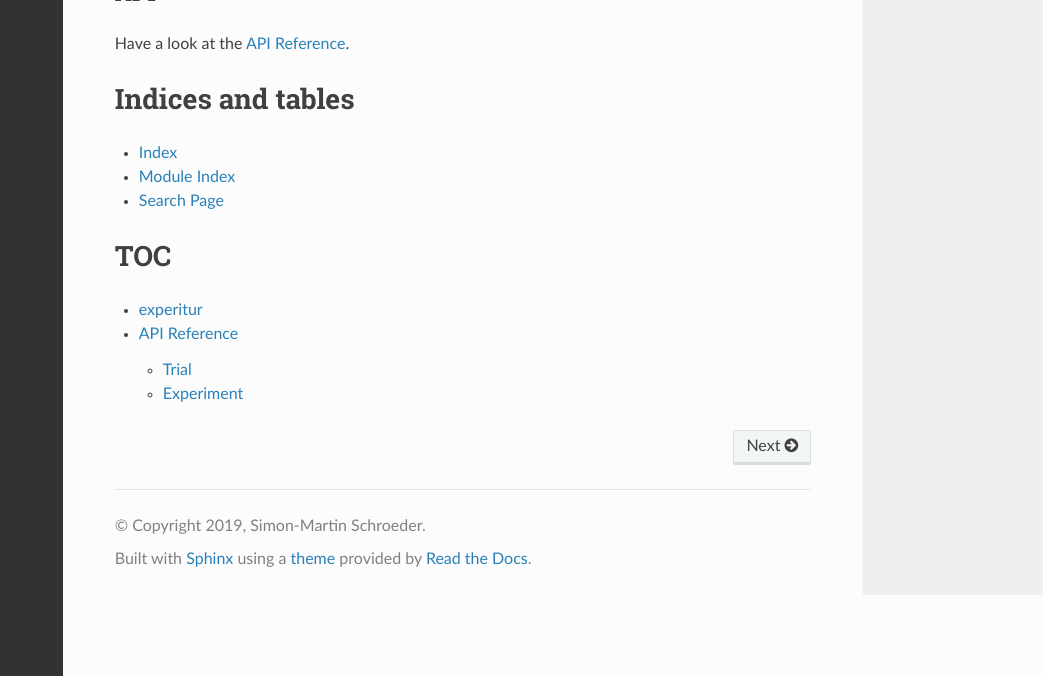
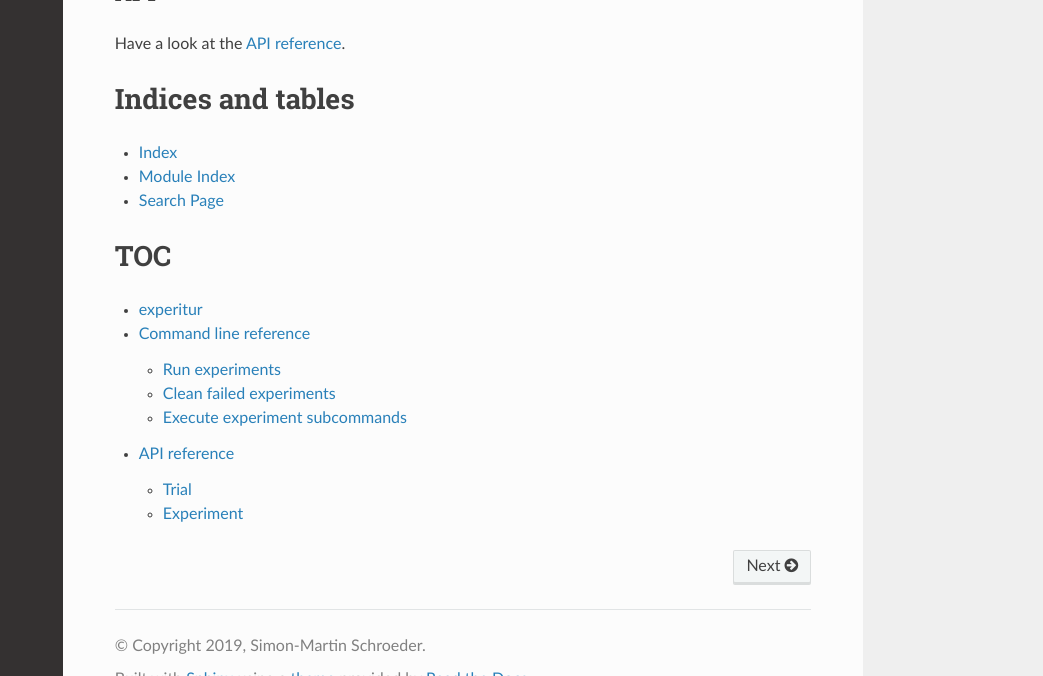
Before and after one commit to moi90/experitur, a Sphinx documentation site: the page built from docs/index.rst, in a window 1280 px wide and 900 px high, scrolled down 875 px, cut to the strip 224-900 px from the top of the window. Shown: the whole strip, without its empty margins (237-1280 px from the left). Built offline with Sphinx 7.4.7 and the Read the Docs theme 2.0.0, drawn with Linux system fonts in a browser that asks for light colours; some of the changed text lies outside the part shown.

Commit message:
Improve documentation

```diff
--- a/docs/api.rst
+++ b/docs/api.rst
@@ -1,4 +1,4 @@
-API Reference
+API reference
 =============
 
 
--- /dev/null
+++ b/docs/cli.rst
@@ -0,0 +1,22 @@
+Command line reference
+======================
+.. program-output:: experitur --help
+    :prompt:
+
+Run experiments
+---------------
+.. program-output:: experitur run --help
+    :prompt:
+
+Clean failed experiments
+------------------------
+.. program-output:: experitur clean --help
+    :prompt:
+
+Run all the experiments specified
+in the *description of experiments* (DOX) file.
+
+Execute experiment subcommands
+------------------------------
+.. program-output:: experitur do --help
+    :prompt:
--- a/docs/conf.py
+++ b/docs/conf.py
@@ -31,7 +31,8 @@ author = 'Simon-Martin Schroeder'
 # napoleon is for parsing of Google-style docstrings:
 # https://google.github.io/styleguide/pyguide.html#38-comments-and-docstrings
 extensions = ['sphinx.ext.autodoc',
-              'sphinx.ext.coverage', 'sphinx.ext.napoleon']
+              'sphinx.ext.coverage', 'sphinx.ext.napoleon',
+              'sphinxcontrib.programoutput']
 
 
 # Add any paths that contain templates here, relative to this directory.
--- a/docs/index.rst
+++ b/docs/index.rst
@@ -56,4 +56,5 @@ TOC
 
 .. toctree::
     self
+    cli
     api
```
Also changed, not shown: other parts of docs/api.rst (+3 -0 lines), README.md (+7 -1 lines), 2 other files.
